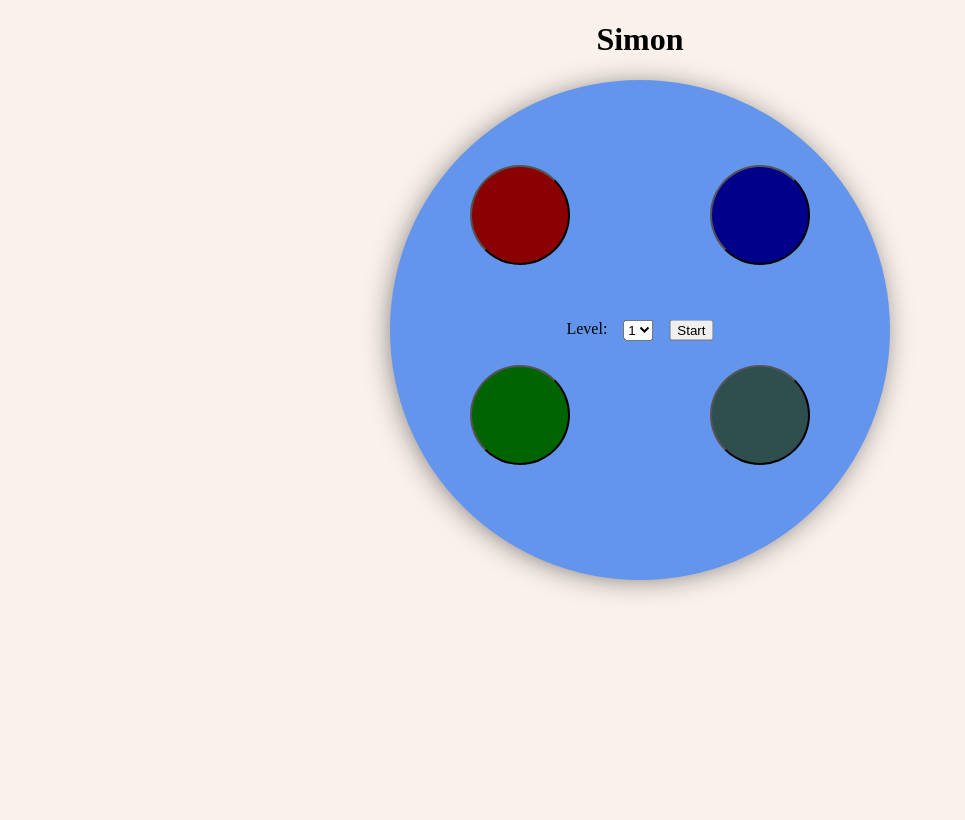
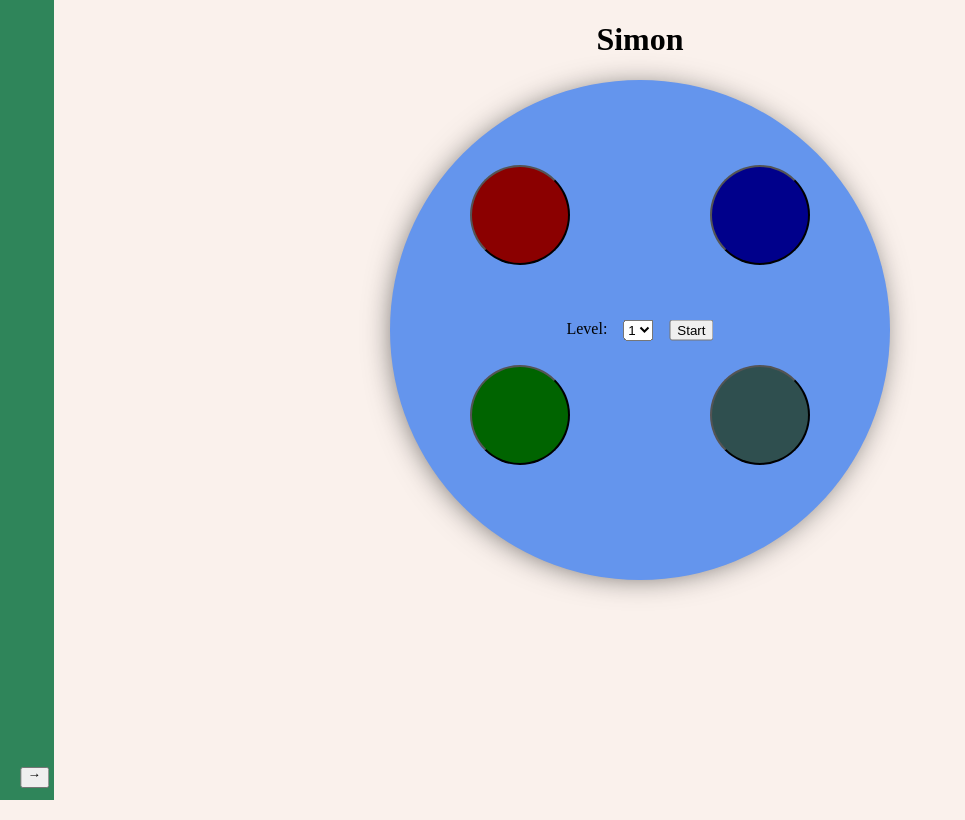
Before and after one commit to Jarfsoft/mitala, a Vue app: page / in a window 1280 px wide. Shown: the whole page, without its empty margins (0-965 px from the left). Built offline with nearby package versions, Linux system fonts and the light colour scheme.

Commit message:
Add sidebar base

```diff
--- a/src/App.vue
+++ b/src/App.vue
@@ -1,5 +1,6 @@
 <template>
   <h1 class="center">Simon</h1>
+  <Sidebar />
   <div class="cont">
     <Container />
   </div>
@@ -7,11 +8,13 @@
 
 <script>
 import Container from "./components/Container";
+import Sidebar from "./components/Sidebar.vue";
 
 export default {
   name: "App",
   components: {
     Container,
+    Sidebar,
   },
 };
 </script>
--- /dev/null
+++ b/src/components/APIHelper.js
@@ -0,0 +1,3 @@
+const fetch = require('node-fetch');
+
+const url = 'https://us-central1-js-capstone-backend.cloudfunctions.net/api/games/Jarfsoft-Simon/scores/';
--- /dev/null
+++ b/src/components/Sidebar.vue
@@ -0,0 +1,62 @@
+<template>
+   <div class="sidebar" :style="{ width: sidebarWidth }">
+    <h1>
+      <span v-if="!collapsed">Vue Sidebar</span>
+    </h1>
+
+     <span
+      class="collapse-icon"
+      :class="{ 'rotate-180': collapsed }"
+      @click="toggleSidebar"
+    >
+      <button><b>←</b></button>
+    </span>
+  </div>
+</template>
+
+<script>
+  import { collapsed, toggleSidebar, sidebarWidth } from './state'
+  export default {
+    setup() {
+      return { collapsed, toggleSidebar, sidebarWidth }
+    }
+  }
+</script>
+
+<style>
+:root {
+  --sidebar-bg-color: #2f855a;
+  --sidebar-item-hover: #38a169;
+  --sidebar-item-active: #276749;
+}
+</style>
+
+<style scoped>
+  .sidebar {
+    color: black;
+    background-color: var(--sidebar-bg-color);
+    float: left;
+    position: fixed;
+    z-index: 1;
+    top: 0;
+    left: 0;
+    bottom: 0;
+    padding: 0.5em;
+    transition: 0.3s ease;
+    display: flex;
+    flex-direction: column;
+  }
+  .sidebar h1 {
+    height: 2.5em;
+  }
+  .collapse-icon {
+    position: absolute;
+    bottom: 0;
+    padding: 0.75em;
+    transition: 0.2s linear;
+  }
+  .rotate-180 {
+    transform: rotate(180deg);
+    transition: 0.2s linear;
+  }
+</style>
--- /dev/null
+++ b/src/components/state.js
@@ -0,0 +1,10 @@
+import { ref, computed } from 'vue'
+
+export const collapsed = ref(true)
+export const toggleSidebar = () => (collapsed.value = !collapsed.value)
+
+export const SIDEBAR_WIDTH = 180
+export const SIDEBAR_WIDTH_COLLAPSED = 38
+export const sidebarWidth = computed(
+  () => `${collapsed.value ? SIDEBAR_WIDTH_COLLAPSED : SIDEBAR_WIDTH}px`
+)
```
